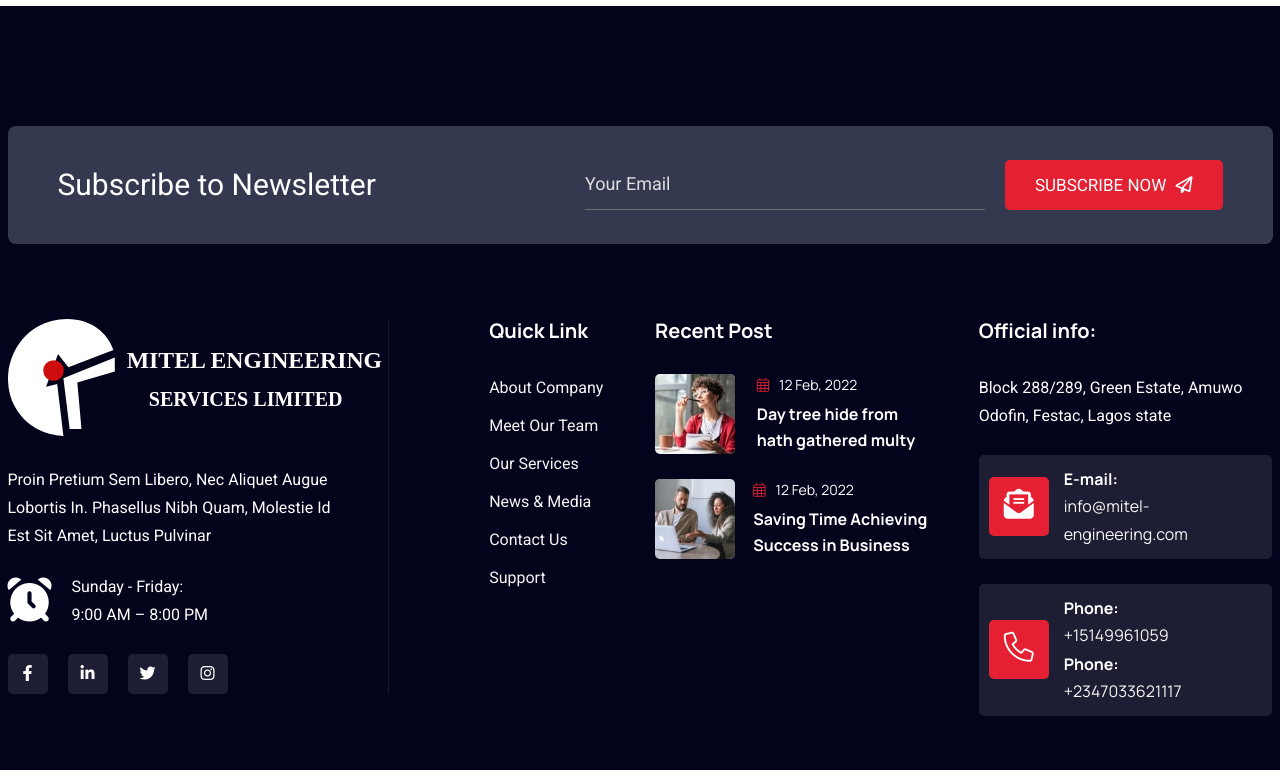
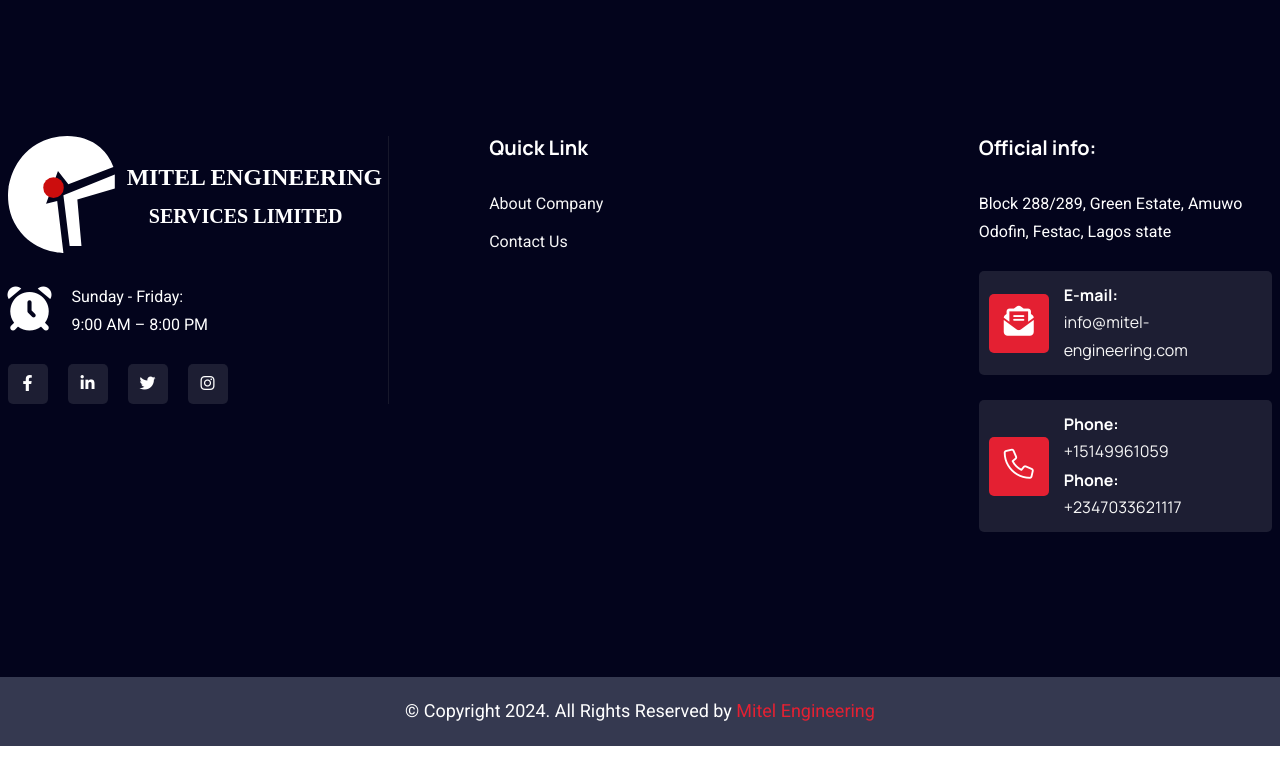
Before and after one commit to Elion-commerce/mitel-engineering.io, a plain HTML site: page contact.html in a window 1280 px wide. Shown: the part 2027-2797 px from the top of the page. After the commit the page ends 2773 px from the top, so only its background shows below. Drawn offline with Linux system fonts and the light colour scheme.

Commit message:
last commit

```diff
--- a/contact.html
+++ b/contact.html
@@ -246,9 +246,7 @@
                     <div class="contact-inner">
                         <div class="section-head section-head-one-side text-align-left">
                             <span class="title">Contact Us</span>
-                            <p class="description">
-                                Lorem ipsum dolor sit amet, consectetur adipiscing elit, sed do eiusmod tempor incididunt ut labore et dolor magnaaliqua.
-                            </p>
+
                         </div>
 
                         <ul class="ft-link ft-link-style-three">
@@ -273,7 +271,7 @@
 
                                     <div class="content">
                                         <span>E-mail</span>
-                                        <a class="contact-here" href="mailto:webmaster@example.com">info@uibundle.com</a>
+                                        <a class="contact-here" href="mailto:webmaster@example.com">info@mitel-engineering.com</a>
                                     </div>
 
                                 </div>
@@ -286,7 +284,7 @@
                                     </div>
                                     <div class="content">
                                         <span>Address</span>
-                                        <a class="contact-here" href="#">25/5 Double Street, Texas Houston USA</a>
+                                        <a class="contact-here" href="#">Block 288/289, Green Estate, Amuwo Odofin, Festac, Lagos state</a>
                                     </div>
                                 </div>
                             </li>
@@ -311,13 +309,11 @@
                     <div class="contact-inner">
                         <div class="section-head section-head-one-side text-align-left">
                             <span class="title">GET IN TOUCH</span>
-                            <p class="description">
-                                Lorem ipsum dolor sit amet, consectetur adipiscing elit, sed do eiusmod tempor incididunt ut labore et dolor magnaaliqua.
-                            </p>
+
                         </div>
                         <div class="contact-form style-two">
                             <div id="form-messages"></div>
-                            <form id="contact-form" action="https://themes-park.net/product/html/bizper/mailer.php" method="post">
+                            <form id="contact-form" action="#" method="post">
                                 <div class="contact-form-wrapper row">
                                     <div class="col-lg-6">
                                         <div class="form-group">
@@ -369,7 +365,9 @@
 
     <div class="tmp-map-area tmp-sectiongapBottom">
         <div class="map-area-flotimg-container">
-            <iframe src="https://www.google.com/maps/embed?pb=!1m18!1m12!1m3!1d56516.2859130569!2d85.24819285450387!3d27.709014520769113!2m3!1f0!2f0!3f0!3m2!1i1024!2i768!4f13.1!3m3!1m2!1s0x39eb198a307baabf%3A0xb5137c1bf18db1ea!2sKathmandu%2044600%2C%20Nepal!5e0!3m2!1sen!2sbd!4v1714324837639!5m2!1sen!2sbd" width="600" height="650" style="border:0;" allowfullscreen="" loading="lazy" referrerpolicy="no-referrer-when-downgrade"></iframe>
+           <!-- <iframe src="https://www.google.com/maps/embed?pb=!1m18!1m12!1m3!1d56516.2859130569!2d85.24819285450387!3d27.709014520769113!2m3!1f0!2f0!3f0!3m2!1i1024!2i768!4f13.1!3m3!1m2!1s0x39eb198a307baabf%3A0xb5137c1bf18db1ea!2sKathmandu%2044600%2C%20Nepal!5e0!3m2!1sen!2sbd!4v1714324837639!5m2!1sen!2sbd" width="600" height="650" style="border:0;" allowfullscreen="" loading="lazy" referrerpolicy="no-referrer-when-downgrade"></iframe>-->
+
+            <iframe src="https://www.google.com/maps/embed?pb=!1m18!1m12!1m3!1d31715.304908199887!2d3.238810300827018!3d6.46923838688353!2m3!1f0!2f0!3f0!3m2!1i1024!2i768!4f13.1!3m3!1m2!1s0x103b88b9a11fef29%3A0x59a047d04dc60c74!2sAmuwo%20Odofin%20LGA%20Festac%20Town!5e0!3m2!1sen!2sng!4v1717684942710!5m2!1sen!2sng" width="600" height="650" style="border:0;" allowfullscreen="" loading="lazy" referrerpolicy="no-referrer-when-downgrade"></iframe>
         </div>
     </div>
 
@@ -378,19 +376,7 @@
     <footer class="footer-area footer-style-one-wrapper bg-color-footer bg_images tmp-section-gap">
         <div class="container">
             <div class="row">
-                <div class="col-lg-12">
-                    <div class="subscribe-area subscribe-style-1">
-                        <div class="subscribe-inner">
-                            <div class="title">Subscribe to Newsletter</div>
-                            <form action="#" class="newsletter-form-1 mt--40">
-                                <input type="email" placeholder="Your Email" required>
-                                <button type="submit" class="tmp-btn btn-primary">
-                                    Subscribe Now <i class="fa-sharp fa-regular fa-paper-plane"></i>
-                                </button>
-                            </form>
-                        </div>
-                    </div>
-                </div>
+
             </div>
             <div class="footer-main footer-style-one">
                 <div class="row g-5">
@@ -402,9 +388,7 @@
                                 </a>
                             </div>
 
-                            <p class="description">
-                                Proin Pretium Sem Libero, Nec Aliquet Augue Lobortis In. Phasellus Nibh Quam, Molestie Id Est Sit Amet, Luctus Pulvinar
-                            </p>
+
 
 
                             <div class="day-time">
@@ -430,22 +414,11 @@
                                 <li>
                                     <a href="about.html">About Company</a>
                                 </li>
-                                <li>
-                                    <a href="team.html">Meet Our Team</a>
-                                </li>
-                                <li>
-                                    <a href="service.html">Our Services</a>
-                                </li>
-                                <li>
-                                    <a href="blog.html">News & Media</a>
-                                </li>
+
                                 <li>
                                     <a href="contact.html">Contact Us</a>
                                 </li>
 
-                                <li>
-                                    <a href="faq.html">Support</a>
-                                </li>
 
                             </ul>
 
@@ -453,38 +426,7 @@
                     </div>
 
                     <div class="col-lg-3 col-md-6">
-                        <div class="single-footer-wrapper pr--15">
-                            <h5 class="ft-title">Recent Post</h5>
 
-                            <div class="single-post">
-                                <div class="thumbnail">
-                                    <img src="assets/images/footer/small-post.jpg" alt="Business_Corporate">
-                                </div>
-                                <div class="content">
-                                    <div class="date"><i class="fa-light fa-calendar-days"></i><span>12 Feb, 2022</span></div>
-
-                                    <a href="blog-details.html">
-                                        <h6 class="title">Day tree hide from hath
-                                            gathered multy</h6>
-                                    </a>
-                                </div>
-                            </div>
-
-                            <div class="single-post">
-                                <div class="thumbnail">
-                                    <img src="assets/images/footer/small-post-2.jpg" alt="Business_Corporate">
-                                </div>
-                                <div class="content">
-                                    <div class="date"><i class="fa-light fa-calendar-days"></i><span>12 Feb, 2022</span></div>
-
-                                    <a href="blog-details.html">
-                                        <h6 class="title">Saving Time Achieving
-                                            Success in Business</h6>
-                                    </a>
-                                </div>
-                            </div>
-
-                        </div>
                     </div>
 
                     <div class="col-lg-3 col-md-6">
```
